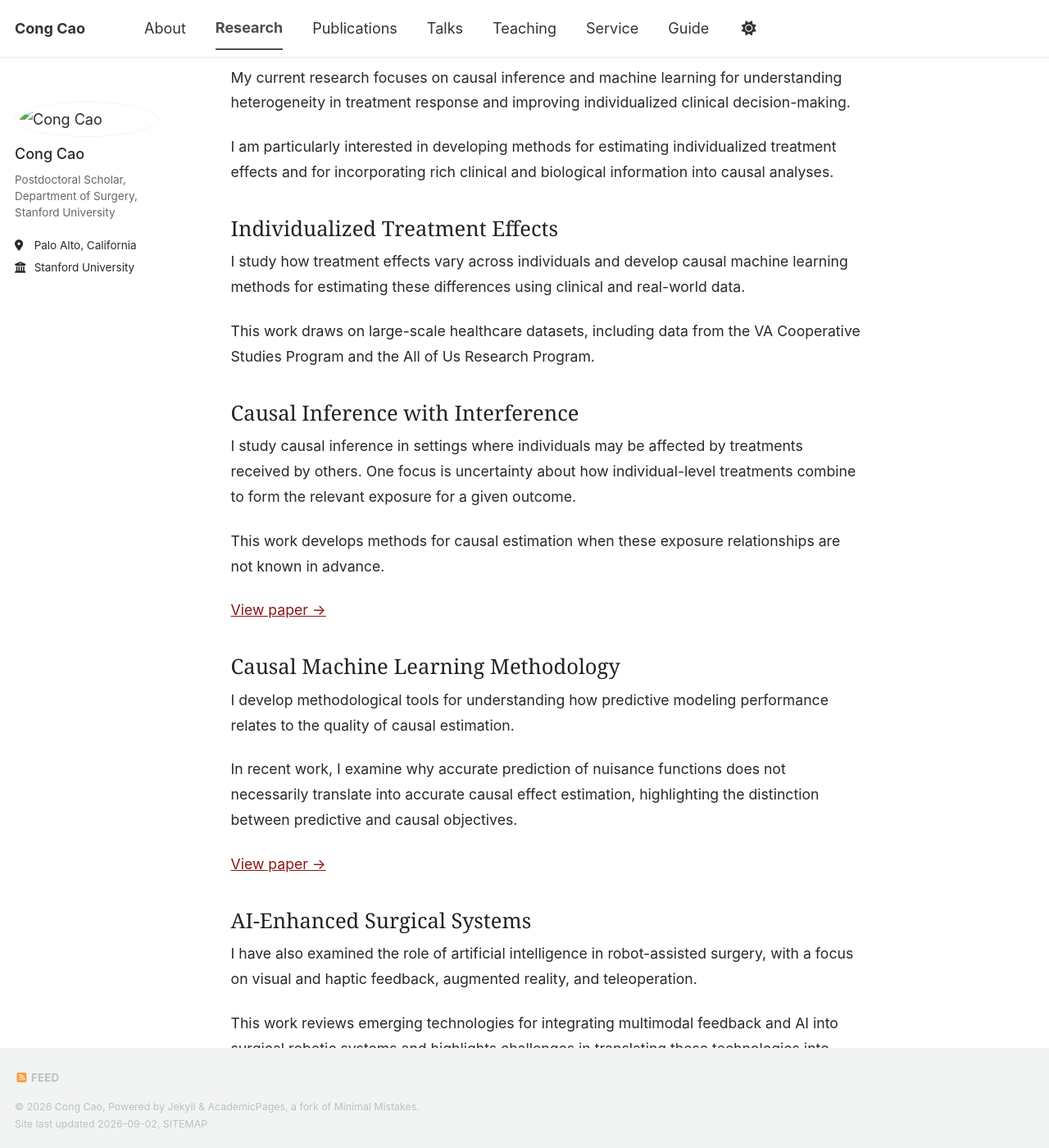
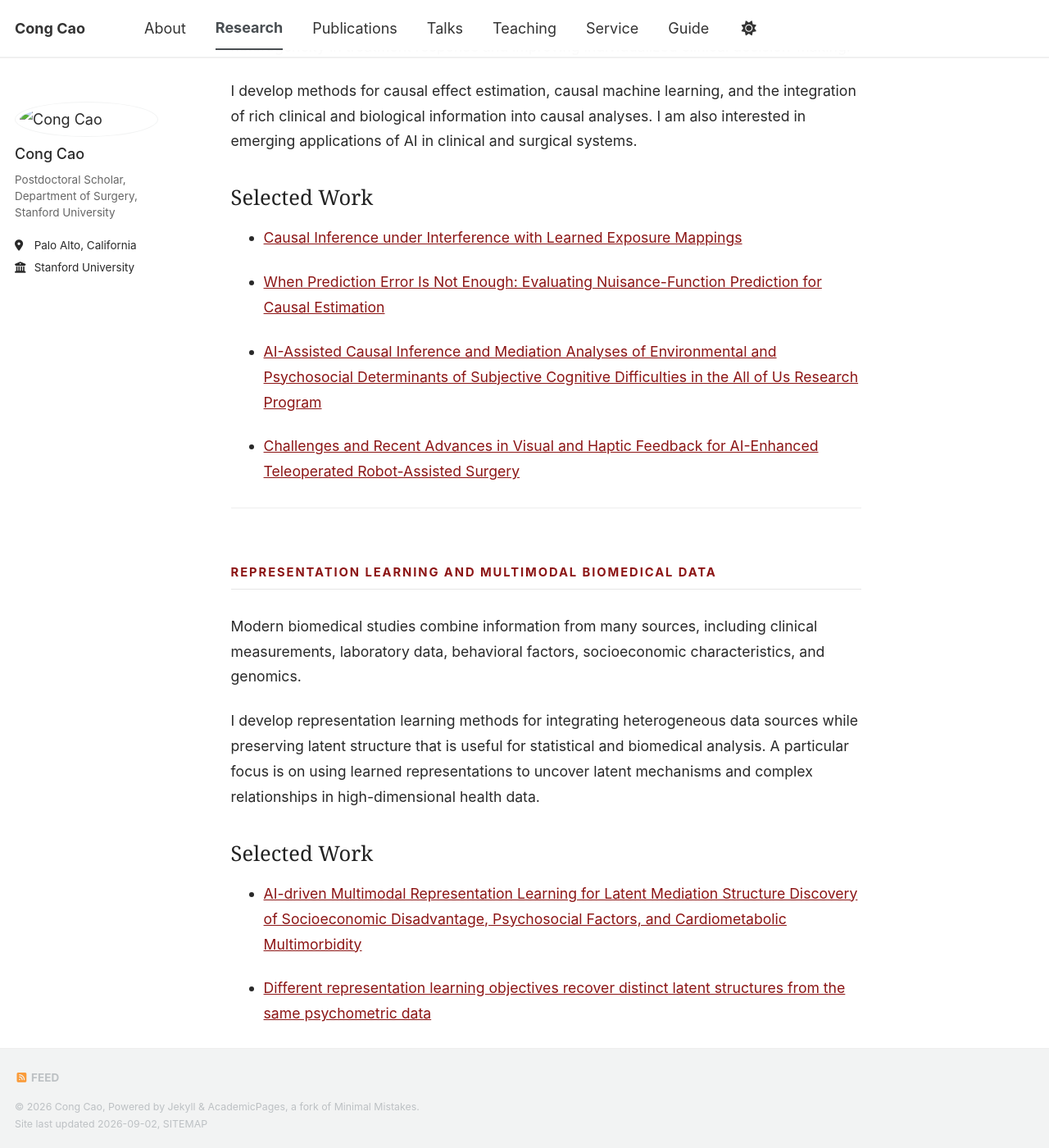
Before and after one commit to congca0/congca0.github.io, a Jekyll site: the page built from research.md, in a window 1280 px wide and 1400 px high, scrolled down 519 px. Shown: the whole window at 82% size. Built offline with Jekyll 4.4.1, drawn with Linux system fonts in a browser that asks for light colours; our own code applies the rules of GitHub Pages for plain Markdown files; a style sheet for code colours, icons or effects is not loaded; some of the changed text lies outside the part shown.

Commit message:
Update research.md

```diff
--- a/research.md
+++ b/research.md
@@ -1,4 +1,4 @@
- ---
+---
 permalink: /research/
 title: "Research"
 author_profile: true
@@ -7,7 +7,7 @@ author_profile: true
 # Research
 
 I work at the intersection of causal inference, AI, machine learning, and
-biomedical data science. My research develops computational
+biomedical data science. My research develops statistical and computational
 methods for understanding complex health data and improving clinical
 decision-making.
 
@@ -17,63 +17,30 @@ multimodal methods for biomedical research.
 
 ---
 
-## Causal Inference and Clinical Decision-Making
+## Causal AI and Clinical Decision-Making
 
 My current research focuses on causal inference and machine learning for
 understanding heterogeneity in treatment response and improving
 individualized clinical decision-making.
 
-I am particularly interested in developing methods for estimating
-individualized treatment effects and for incorporating rich clinical and
-biological information into causal analyses.
+I develop methods for causal effect estimation, causal machine learning,
+and the integration of rich clinical and biological information into
+causal analyses. I am also interested in emerging applications of AI in
+clinical and surgical systems.
 
-### Individualized Treatment Effects
+### Selected Work
 
-I study how treatment effects vary across individuals and develop causal
-machine learning methods for estimating these differences using clinical
-and real-world data.
+- [Causal Inference under Interference with Learned Exposure Mappings](https://arxiv.org/abs/2608.19224)
 
-This work draws on large-scale healthcare datasets, including data from the
-VA Cooperative Studies Program and the All of Us Research Program.
+- [When Prediction Error Is Not Enough: Evaluating Nuisance-Function Prediction for Causal Estimation](https://arxiv.org/abs/2609.00071)
 
-### Causal Inference with Interference
+- [AI-Assisted Causal Inference and Mediation Analyses of Environmental and Psychosocial Determinants of Subjective Cognitive Difficulties in the All of Us Research Program](https://www.medrxiv.org/content/10.64898/2026.06.18.26355982v2)
 
-I study causal inference in settings where individuals may be affected by
-treatments received by others. One focus is uncertainty about how
-individual-level treatments combine to form the relevant exposure for a
-given outcome.
-
-This work develops methods for causal estimation when these exposure
-relationships are not known in advance.
-
-[View paper →](https://arxiv.org/abs/2608.19224)
-
-### Causal Machine Learning Methodology
-
-I develop methodological tools for understanding how predictive modeling
-performance relates to the quality of causal estimation.
-
-In recent work, I examine why accurate prediction of nuisance functions
-does not necessarily translate into accurate causal effect estimation,
-highlighting the distinction between predictive and causal objectives.
-
-[View paper →](https://arxiv.org/abs/2609.00071)
-
-### AI-Enhanced Surgical Systems
-
-I have also examined the role of artificial intelligence in
-robot-assisted surgery, with a focus on visual and haptic feedback,
-augmented reality, and teleoperation.
-
-This work reviews emerging technologies for integrating multimodal feedback
-and AI into surgical robotic systems and highlights challenges in
-translating these technologies into reliable clinical applications.
-
-[View paper →](https://papers.ssrn.com/sol3/papers.cfm?abstract_id=6777758)
+- [Challenges and Recent Advances in Visual and Haptic Feedback for AI-Enhanced Teleoperated Robot-Assisted Surgery](https://papers.ssrn.com/sol3/papers.cfm?abstract_id=6777758)
 
 ---
 
-## Representation Learning and Multimodal Cardiometabolic Multimorbidity
+## Representation Learning and Multimodal Biomedical Data
 
 Modern biomedical studies combine information from many sources, including
 clinical measurements, laboratory data, behavioral factors, socioeconomic
@@ -81,30 +48,15 @@ characteristics, and genomics.
 
 I develop representation learning methods for integrating heterogeneous
 data sources while preserving latent structure that is useful for
-statistical and biomedical analysis.
+statistical and biomedical analysis. A particular focus is on using
+learned representations to uncover latent mechanisms and complex
+relationships in high-dimensional health data.
 
-### Latent Structure in Multimodal Biomedical Data
+### Selected Work
 
-In recent work with Shuangge Ma, I developed a multimodal representation
-learning framework for studying latent structures across socioeconomic,
-psychosocial, clinical, laboratory, behavioral, and genomic data.
+- [AI-driven Multimodal Representation Learning for Latent Mediation Structure Discovery of Socioeconomic Disadvantage, Psychosocial Factors, and Cardiometabolic Multimorbidity](https://www.medrxiv.org/content/10.64898/2026.06.17.26355907v2.full)
 
-The framework combines representation learning with causal mediation
-analysis to study relationships associated with cardiometabolic
-multimorbidity.
-
-[View paper →](https://arxiv.org/abs/2608.04016)
-
-### Representation Learning for Psychometric Data
-
-I also study how different representation learning objectives recover
-different latent structures from the same high-dimensional data.
-
-This work examines the implications of representation learning choices for
-latent structure discovery and statistical interpretation in psychometric
-data.
-
-[View paper →](https://arxiv.org/abs/2609.00100)
+- [Different representation learning objectives recover distinct latent structures from the same psychometric data](https://arxiv.org/abs/2609.00100)
 
 ---
 
@@ -118,50 +70,19 @@ I worked with datasets combining air pollution, weather, traffic, climate,
 health, and sociodemographic information. This work provided a foundation
 for my later research in biomedical data science and causal inference.
 
-### Environmental Exposure and Cardiopulmonary Health
+### Selected Work
 
-I studied nonlinear and time-varying relationships among traffic, air
-pollution, weather, and cardiopulmonary health outcomes using longitudinal
-environmental data from Norway.
+- [Modeling impacts of traffic, air pollution, and weather conditions on cardiopulmonary disease mortality](https://doi.org/10.1177/14034948241290852)
 
-[View paper →](https://doi.org/10.1177/14034948241290852)
+- [How to better predict the effect of urban traffic and weather on air pollution? Norwegian evidence from machine learning approaches](https://doi.org/10.1016/j.jebo.2024.03.018)
 
-[View paper →](https://doi.org/10.1016/j.jebo.2024.03.018)
+- [Interaction between Climate Factors and Air Quality in Three Norwegian Cities: A machine learning analysis](https://doi.org/10.1016/j.aeaoa.2025.100366)
 
-### Climate and Air Quality
+- [Physics-based machine learning for predicting urban air pollution using decadal time series data](https://doi.org/10.1088/2515-7620/add795)
 
-I developed machine learning and statistical methods to study the
-interplay between climate factors, traffic, and air quality using
-longitudinal environmental data from Norway.
+- [Integration of ten years of daily weather, traffic, and air pollution data from Norway's six largest cities](https://doi.org/10.1038/s41597-024-03583-8)
 
-[View paper →](https://doi.org/10.1016/j.aeaoa.2025.100366)
-
-### Physics-Informed Deep Learning
-
-I developed machine learning methods that incorporate physical and
-scientific knowledge into environmental prediction models, with
-applications to urban air pollution.
-
-[View paper →](https://doi.org/10.1088/2515-7620/add795)
-
-
-### Longitudinal Environmental Data
-
-I independently developed a longitudinal data resource combining ten years
-of daily weather, traffic, and air pollution data across six major
-Norwegian cities.
-
-[View paper →](https://doi.org/10.1038/s41597-024-03583-8)
-
-[View data resource →](https://doi.org/10.57760/sciencedb.17721)
-
-### Environmental and Social Vulnerability
-
-I have also studied how environmental and sociodemographic factors interact
-with energy performance and vulnerability using large-scale housing and
-census data.
-
-[View paper →](https://doi.org/10.1016/j.enpol.2025.115057)
+- [Inequitable efficiency: Unravelling the social and built environment drivers of London's housing energy performance](https://doi.org/10.1016/j.enpol.2025.115057)
 
 ---
 
```
